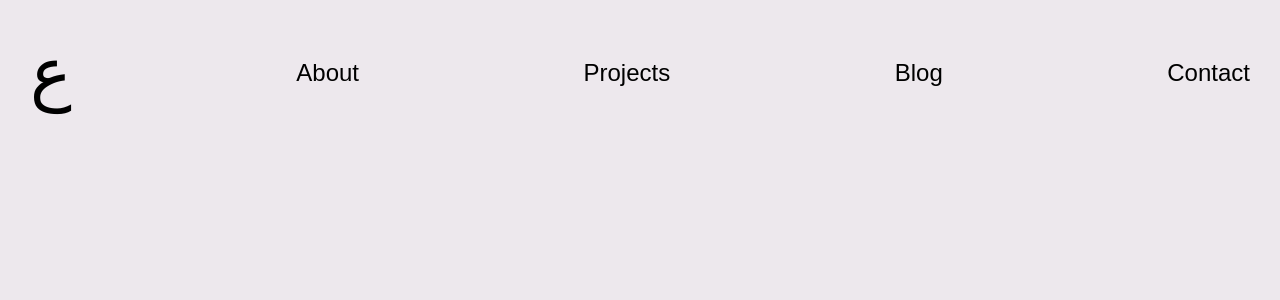
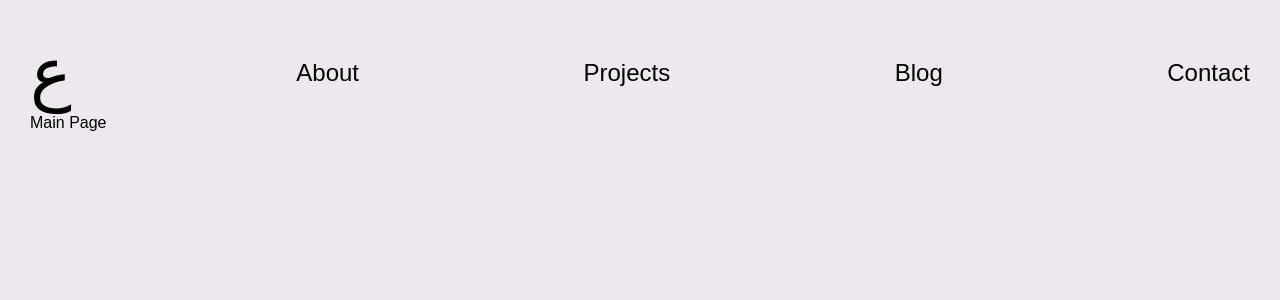
Before and after one commit to husaininazeer/byquestions, a React (Vite) app in the folder byquestionsui/: page / in a window 1280 px wide. Shown: the top 300 px of the page. Built offline with nearby package versions, Linux system fonts and the light colour scheme.

Commit message:
Add basic error pages and children for layout

```diff
--- a/byquestionsui/src/App.tsx
+++ b/byquestionsui/src/App.tsx
@@ -3,7 +3,9 @@ import LayoutWrap from "./components/Layout/Layout";
 const App = () => {
   return (
     <>
-      <LayoutWrap />
+      <LayoutWrap>
+        <>Main Page</>
+      </LayoutWrap>
     </>
   );
 };
--- a/byquestionsui/src/components/Layout/Layout.tsx
+++ b/byquestionsui/src/components/Layout/Layout.tsx
@@ -2,11 +2,16 @@ import { ReactElement } from "react";
 import NavBar from "../NavBar/NavBar";
 import "../Layout/layout.scss";
 
-const Layout = (): ReactElement => {
+interface LayoutProps {
+  children: ReactElement[] | ReactElement;
+}
+
+const Layout = ({ children }: LayoutProps): ReactElement => {
   return (
     <>
       <div className="layout">
         <NavBar />
+        {children}
       </div>
     </>
   );
--- a/byquestionsui/src/components/NavBar/NavBar.tsx
+++ b/byquestionsui/src/components/NavBar/NavBar.tsx
@@ -1,7 +1,7 @@
 import { ReactElement } from "react";
 import "./NavBar.scss";
 
-const navbar = (): ReactElement => {
+const Navbar = (): ReactElement => {
   return (
     <div className="navbar">
       <div className="aynLogo">
@@ -15,4 +15,4 @@ const navbar = (): ReactElement => {
   );
 };
 
-export default navbar;
+export default Navbar;
--- a/byquestionsui/src/main.tsx
+++ b/byquestionsui/src/main.tsx
@@ -3,12 +3,14 @@ import ReactDOM from "react-dom/client";
 import { BrowserRouter, Routes, Route } from "react-router-dom";
 import "./index.scss";
 import App from "./App.tsx";
+import ErrorPage from "./pages/ErrorPage.tsx";
 
 ReactDOM.createRoot(document.getElementById("root")!).render(
   <React.StrictMode>
     <BrowserRouter>
       <Routes>
         <Route element={<App />} path="/" />
+        <Route element={<ErrorPage />} path="*" />
       </Routes>
     </BrowserRouter>
   </React.StrictMode>
--- /dev/null
+++ b/byquestionsui/src/pages/ErrorPage.tsx
@@ -0,0 +1,22 @@
+import { ReactElement } from "react";
+import { Link } from "react-router-dom";
+import Layout from "../components/Layout/Layout";
+// import "./ErrorPage.scss";
+
+const ErrorPage = (): ReactElement => {
+  return (
+    <>
+      <Layout>
+        <div
+          className="errorMessage"
+          style={{ textAlign: "center", fontSize: "x-large" }}
+        >
+          Oops😅, you took a wrong turn
+          <Link to="/">Go back home🏠</Link>
+        </div>
+      </Layout>
+    </>
+  );
+};
+
+export default ErrorPage;
```
